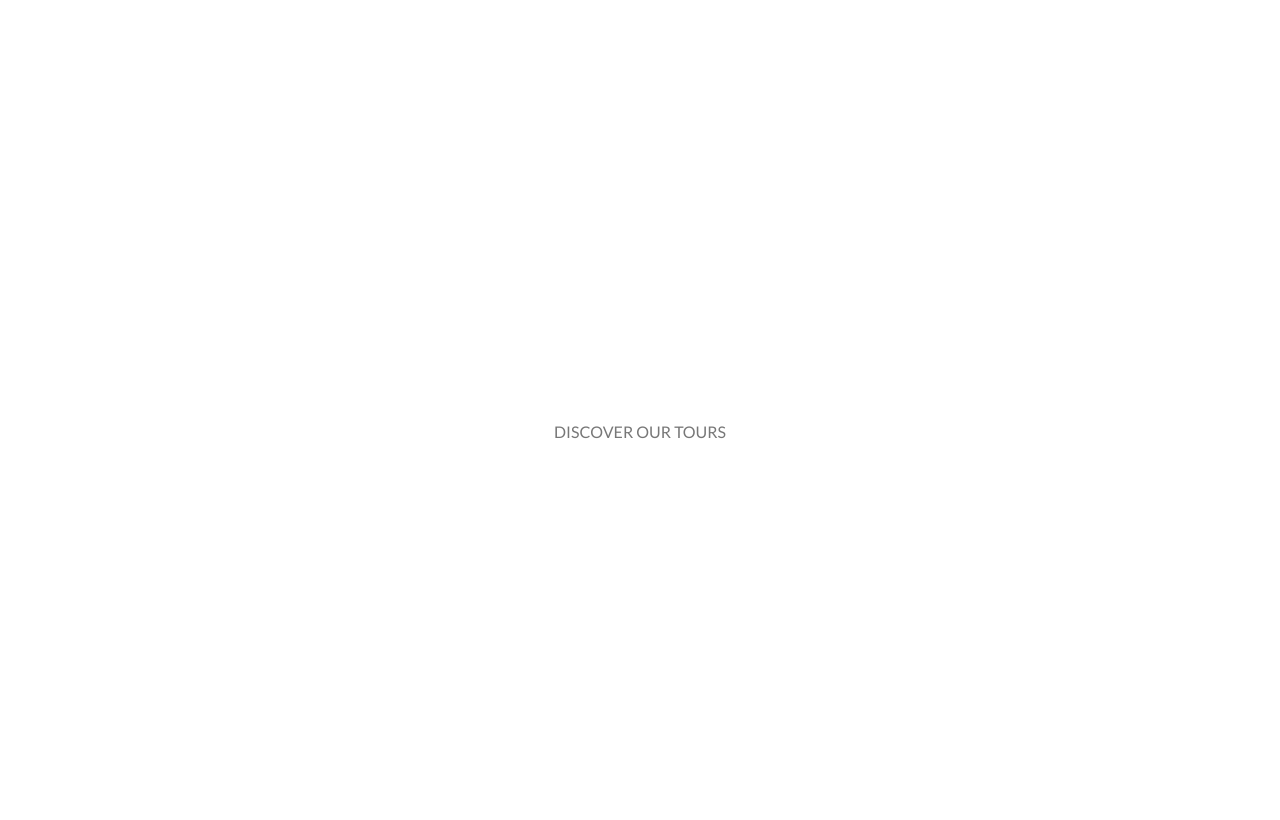
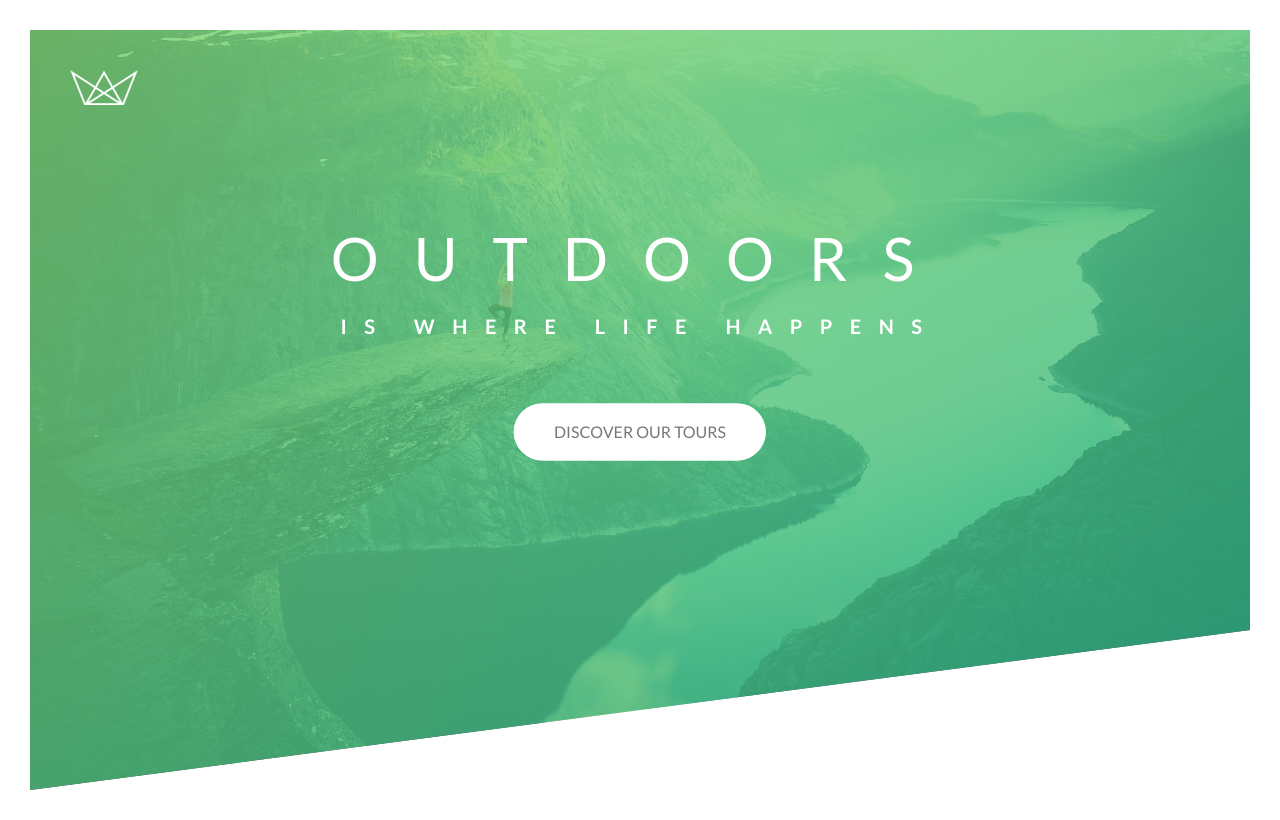
Before and after one commit to zacsolo/Natours, a website: page index.html in a window 1280 px wide. Drawn offline with Linux system fonts and the light colour scheme.

Commit message:
Fixed Sass Compile

```diff
--- a/sass/main.scss
+++ b/sass/main.scss
@@ -29,7 +29,7 @@ body {
   background-image: linear-gradient(
       to right bottom,
       rgba($color-primary-light, 0.8),
-      rgbaa($color-primary-dark, 0.8)
+      rgba($color-primary-dark, 0.8)
     ),
     url('../img/hero.jpg');
   background-size: cover;
```
Also changed, not shown: css/style.css.
